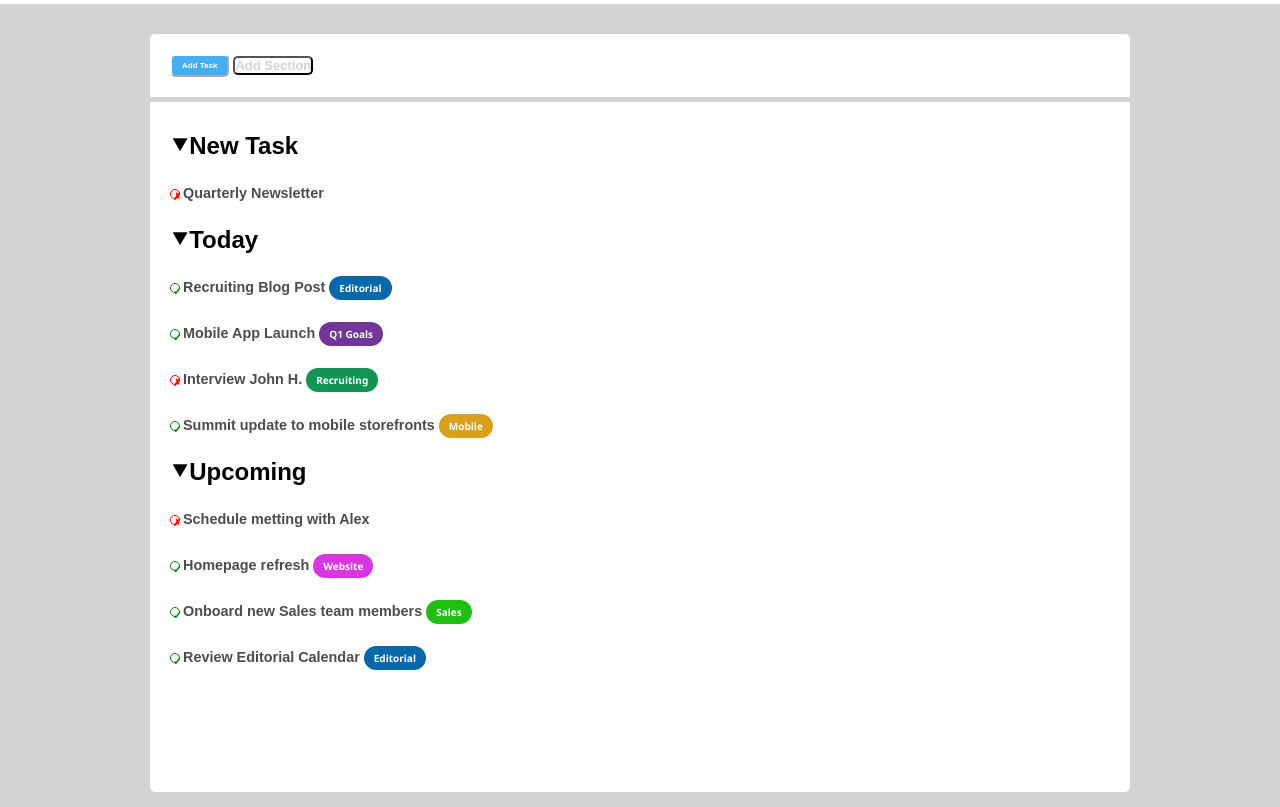
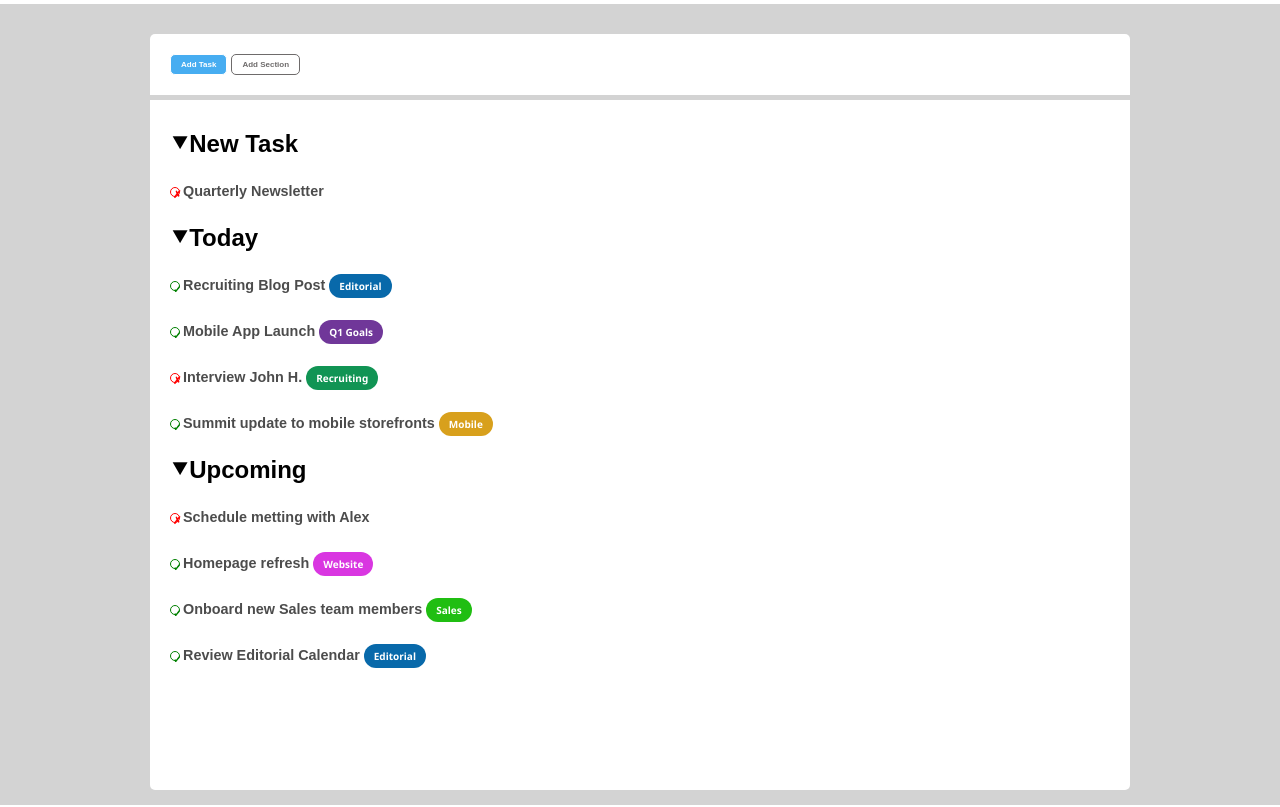
Before and after one commit to francescotroiano98/html-css-toboolist, a plain HTML site: page index.html in a window 1280 px wide. Shown: the part 86-893 px from the top of the page. Drawn offline with Linux system fonts and the light colour scheme.

Commit message:
fix white button

```diff
--- a/css/style.css
+++ b/css/style.css
@@ -62,17 +62,18 @@ main {
     font-size: 0.5em;
     font-weight: bold;
     border-radius: 5px;
-    border-color: white;
+    border: 1px solid rgb(255, 255, 255);
 }
 .white-button{
+    padding: 5px 10px;
     vertical-align: middle;
-    background-color: white;
-    color: lightgray;
+    background-color: #ffffff;
+    color: rgb(110, 107, 107);
     font-family: Arial, Helvetica, sans-serif;
+    font-size: 0.5em;
     font-weight: bold;
-    font-size: small;
     border-radius: 5px;
-
+    border: 1px solid rgb(110, 107, 107);
 }
 .bottom-main-section{
     padding: 20px;
```
